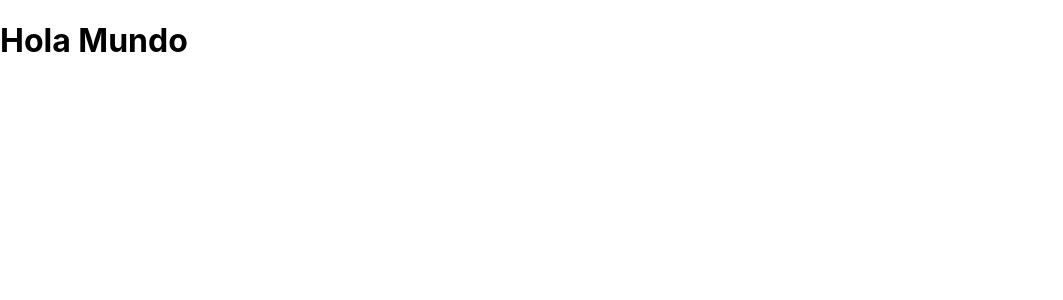
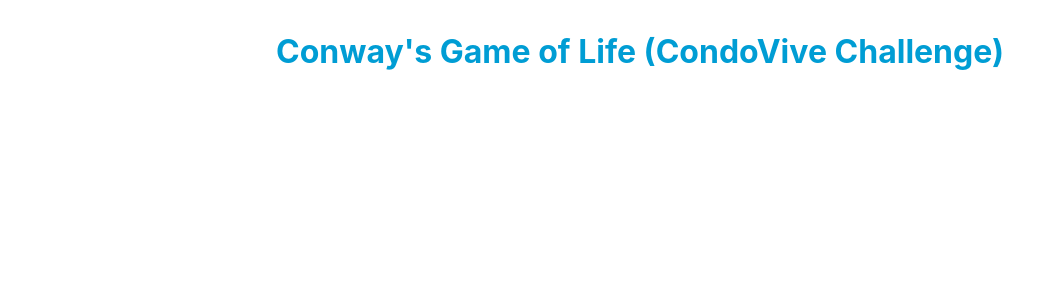
Before and after one commit to EdsonRosales/CondoVive-Challenge, a React (Create React App) app: page / in a window 1280 px wide. Shown: the top 300 px of the page, without its empty margins (0-1063 px from the left). Built offline with nearby package versions, Linux system fonts and the light colour scheme; the HTML template or start-up script is replaced by a standard one.

Commit message:
Component creation to be able to paint the cell within the plane dynamically

```diff
--- a/src/App.js
+++ b/src/App.js
@@ -1,8 +1,9 @@
+import MainView from "./views/MainView";
 
 function App() {
   return (
     <>
-      <h1>Hola Mundo</h1>
+      <MainView />
     </>
   );
 }
--- /dev/null
+++ b/src/views/MainView.jsx
@@ -0,0 +1,18 @@
+import React from 'react'
+import styled from 'styled-components'
+
+const Title = styled.h1`
+    text-align: center;
+    color: #009DD4;
+    margin: 2rem;
+`
+
+const MainView = () => {
+  return (
+      <Title>
+          Conway's Game of Life (CondoVive Challenge)
+      </Title>
+  )
+}
+
+export default MainView
```
Also changed, not shown: src/components/Cell.jsx (added, +17 -0 lines), src/components/Grid.jsx (added, +15 -0 lines).
